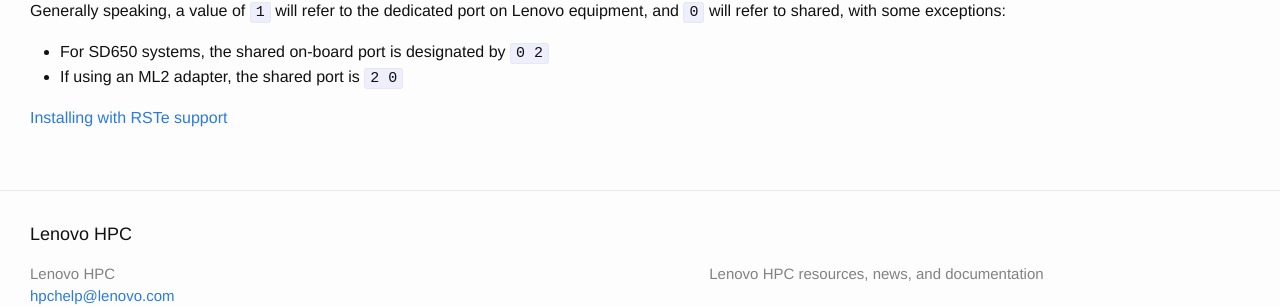
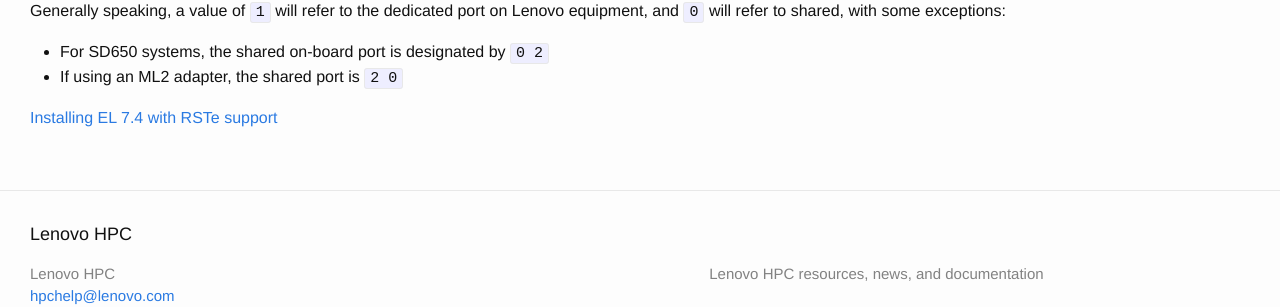
Before and after one commit to xcat2/confluent-docs, a Jekyll site: the page built from docs/xcatconfignotes.md, in a window 1280 px wide. Shown: the part 250-557 px from the top of the page. Built offline with Jekyll 4.4.1, drawn with Linux system fonts in a browser that asks for light colours.

Commit message:
Modify RSTE instructions to be version specific

```diff
--- a/docs/xcatconfignotes.md
+++ b/docs/xcatconfignotes.md
@@ -10,4 +10,4 @@
   * For SD650 systems, the shared on-board port is designated by `0 2`
   * If using an ML2 adapter, the shared port is `2 0`
 
-[Installing with RSTe support]({{site.baseurl}}/documentation/el7rste.html)
+[Installing EL 7.4 with RSTe support]({{site.baseurl}}/documentation/el7rste.html)
```
Also changed, not shown: docs/el7rste.md (+1 -1 lines).
